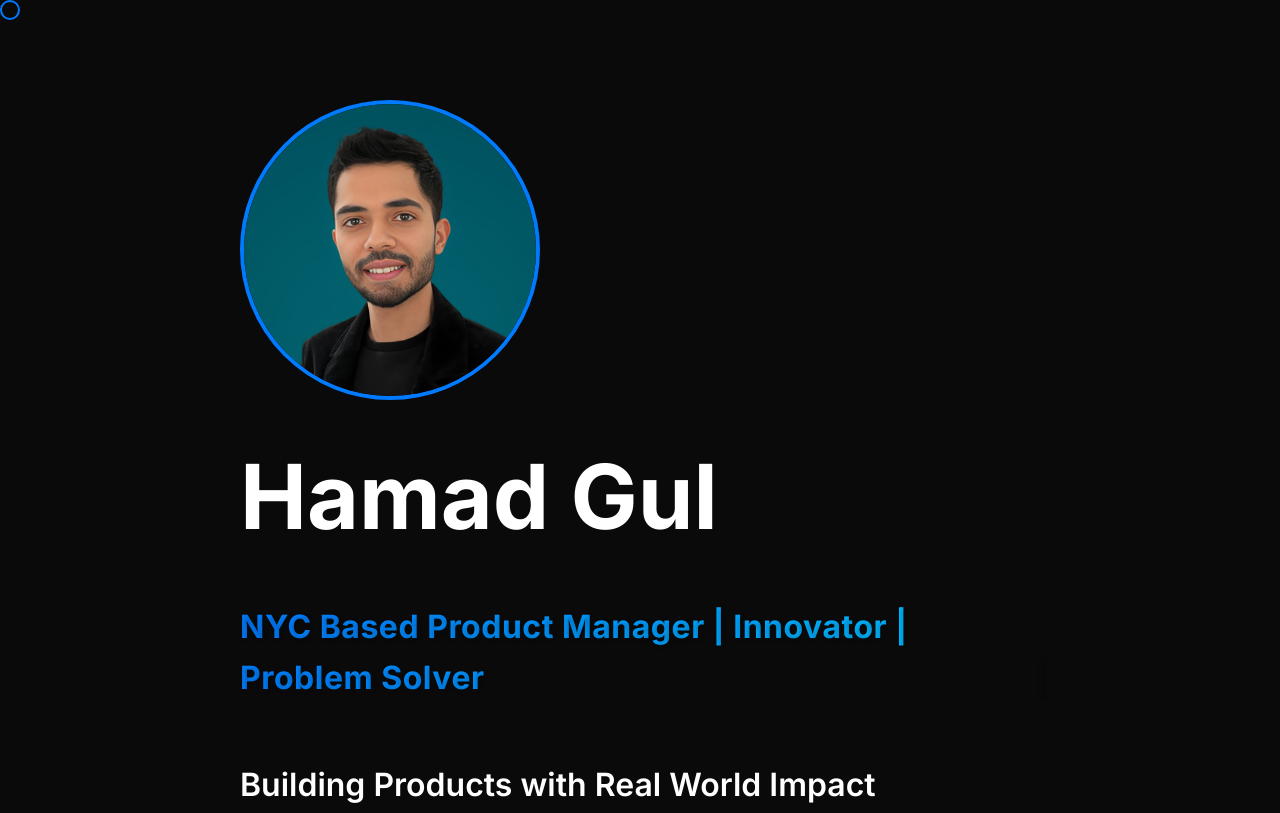
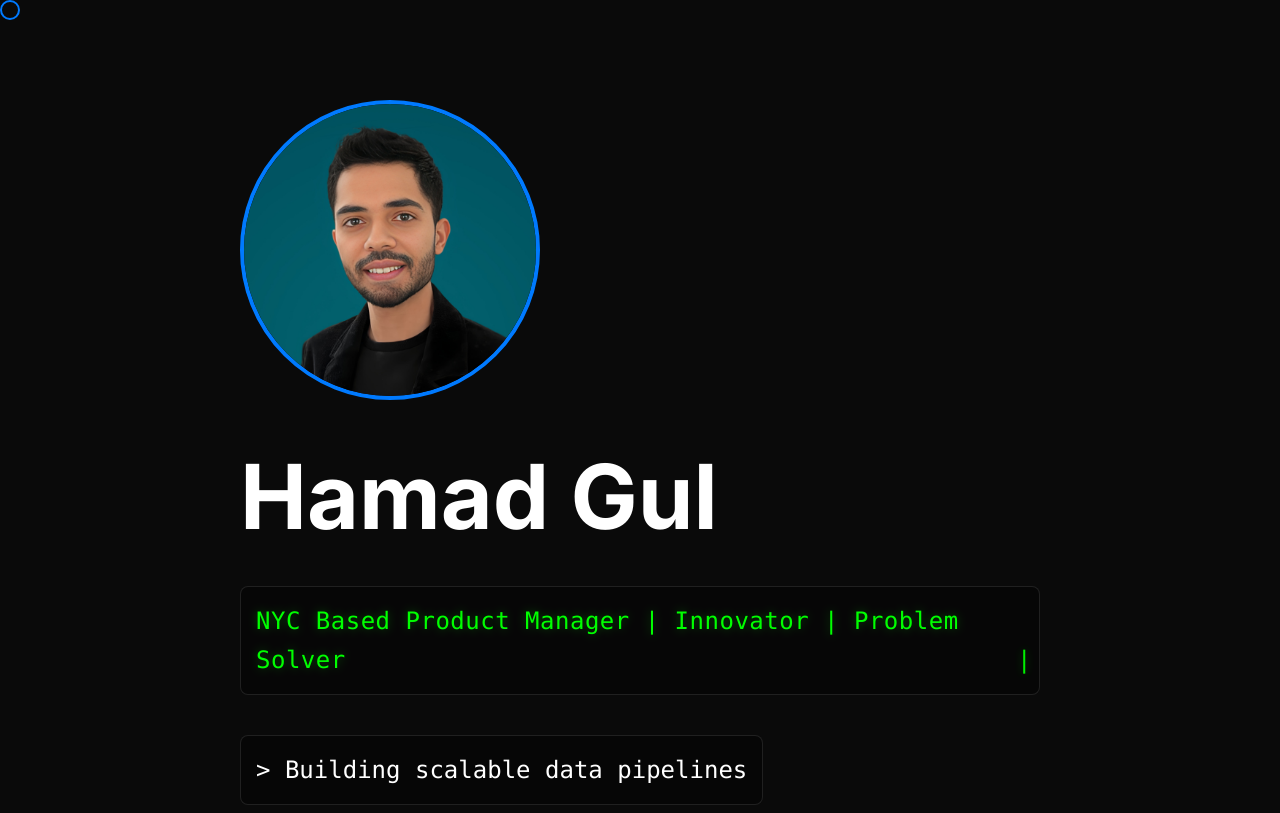
Before and after one commit to hamadgul/hamadgul.github.io, a plain HTML site: page index.html in a window 1280 px wide. Shown: the top 813 px of the page. Drawn offline with nearby package versions, Linux system fonts and the light colour scheme.

Commit message:
Update index.html

```diff
--- a/index.html
+++ b/index.html
@@ -405,22 +405,22 @@
         .typing-container {
             display: inline-block;
             position: relative;
-            font-size: 2rem;
-            font-weight: 600;
+            font-size: 1.5rem;
+            font-weight: 500;
             margin: 20px 0;
-            color: var(--text);
+            padding: 15px;
+            background: rgba(0, 0, 0, 0.3);
+            border-radius: 8px;
+            border: 1px solid rgba(255, 255, 255, 0.1);
+            font-family: 'Consolas', 'Monaco', monospace;
         }
 
         .typing-text {
             display: inline-block;
-            background: linear-gradient(120deg, var(--accent), #00c6ff);
-            -webkit-background-clip: text;
-            -webkit-text-fill-color: transparent;
-            font-size: 2rem;
-            font-weight: 700;
-            margin: 15px 0;
+            color: #00ff00;
+            font-size: 1.5rem;
             letter-spacing: 0.5px;
-            text-shadow: 2px 2px 4px rgba(0, 0, 0, 0.2);
+            text-shadow: 0 0 10px rgba(0, 255, 0, 0.3);
             position: relative;
         }
 
@@ -428,7 +428,7 @@
             content: '|';
             position: absolute;
             right: -8px;
-            color: var(--accent);
+            color: #00ff00;
             animation: blink 0.7s infinite;
         }
 
@@ -767,7 +767,13 @@
         });
 
         // Typing animation
-        const texts = ['Building Products with Real World Impact', 'Designing User-Centric Solutions', 'Creating Meaningful Experiences'];
+        const texts = [
+            '> Building scalable data pipelines',
+            '> Optimizing user experiences',
+            '> Deploying ML/AI solutions',
+            '> Transforming ideas into products',
+            '> Debugging real-world problems'
+        ];
         let textIndex = 0;
         let charIndex = 0;
         let isDeleting = false;
```
